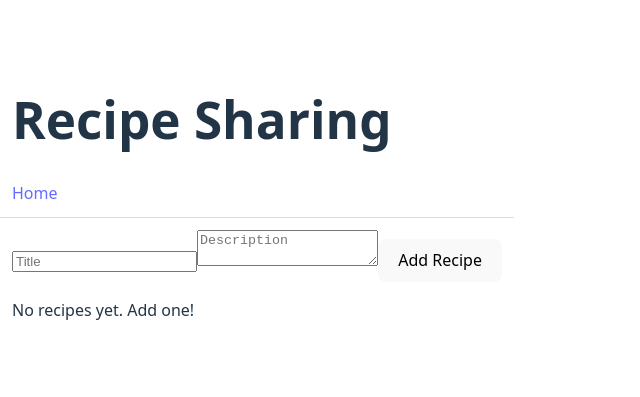
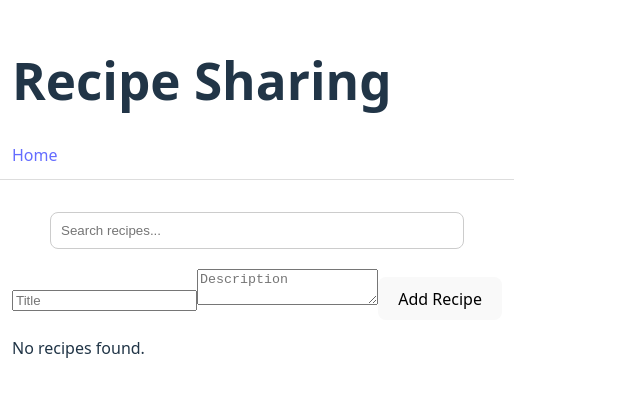
Before and after one commit to Black-Emperor33/alx-fe-reactjs, a React (Vite) app in the folder recipe-sharing-app/: page / in a window 1280 px wide. Shown: the part 203-600 px from the top of the page, without its empty margins (0-640 px from the left). Built offline with nearby package versions, Linux system fonts and the light colour scheme.

Commit message:
Implemented Advanced Search and Filtering Capabilities

```diff
--- a/recipe-sharing-app/src/App.jsx
+++ b/recipe-sharing-app/src/App.jsx
@@ -3,6 +3,7 @@ import RecipeList from './components/RecipeList'
 import AddRecipeForm from './components/AddRecipeForm'
 import RecipeDetails from './components/RecipeDetails'
 import EditRecipeForm from './components/EditRecipeForm'
+import SearchBar from './components/SearchBar'
 
 function App() {
 return (
@@ -19,6 +20,7 @@ return (
 path="/"
 element={
 <div>
+<SearchBar />
 <AddRecipeForm />
 <RecipeList />
 </div>
--- a/recipe-sharing-app/src/components/RecipeList.jsx
+++ b/recipe-sharing-app/src/components/RecipeList.jsx
@@ -1,14 +1,24 @@
+import { useEffect } from 'react'
 import { Link } from 'react-router-dom'
 import { useRecipeStore } from './recipeStore'
 
 const RecipeList = () => {
-const recipes = useRecipeStore((state) => state.recipes)
+const recipes = useRecipeStore((s) => s.recipes)
+const filteredRecipes = useRecipeStore((s) => s.filteredRecipes)
+const searchTerm = useRecipeStore((s) => s.searchTerm)
+const filterRecipes = useRecipeStore((s) => s.filterRecipes)
 
-if (!recipes.length) return <p>No recipes yet. Add one!</p>
+useEffect(() => {
+filterRecipes()
+}, [recipes, searchTerm, filterRecipes])
+
+const displayRecipes = searchTerm ? filteredRecipes : recipes
+
+if (!displayRecipes.length) return <p>No recipes found.</p>
 
 return (
 <div>
-{recipes.map((recipe) => (
+{displayRecipes.map((recipe) => (
 <div key={recipe.id} style={{ border: '1px solid #eee', padding: '8px', marginBottom: '8px' }}>
 <h3>{recipe.title}</h3>
 <p>{recipe.description}</p>
--- /dev/null
+++ b/recipe-sharing-app/src/components/SearchBar.jsx
@@ -0,0 +1,30 @@
+import { useRecipeStore } from './recipeStore';
+
+const SearchBar = () => {
+  const setSearchTerm = useRecipeStore((state) => state.setSearchTerm);
+  const filterRecipes = useRecipeStore((state) => state.filterRecipes);
+
+  const handleChange = (e) => {
+    setSearchTerm(e.target.value);
+    filterRecipes(); // runs each time user types
+  };
+
+  return (
+    <input
+      type="text"
+      placeholder="Search recipes..."
+      onChange={handleChange}
+      className="search-bar"
+      style={{
+        padding: '10px',
+        width: '80%',
+        margin: '20px auto',
+        display: 'block',
+        borderRadius: '8px',
+        border: '1px solid #ccc',
+      }}
+    />
+  );
+};
+
+export default SearchBar;
--- a/recipe-sharing-app/src/components/recipeStore.js
+++ b/recipe-sharing-app/src/components/recipeStore.js
@@ -1,16 +1,34 @@
-import { create } from 'zustand'
+import { create } from 'zustand';
 
 export const useRecipeStore = create((set) => ({
   recipes: [],
+
   addRecipe: (newRecipe) =>
     set((state) => ({ recipes: [...state.recipes, newRecipe] })),
+
   updateRecipe: (updated) =>
     set((state) => ({
-recipes: state.recipes.map((r) => (r.id === updated.id ? { ...r, ...updated } : r)),
+      recipes: state.recipes.map((r) =>
+        r.id === updated.id ? { ...r, ...updated } : r
+      ),
     })),
+
   deleteRecipe: (id) =>
-set((state) => ({ recipes: state.recipes.filter((r) => r.id !== id) })),
+    set((state) => ({
+      recipes: state.recipes.filter((r) => r.id !== id),
+    })),
+
   setRecipes: (recipes) => set({ recipes }),
-}))
+
+  searchTerm: '',
+  setSearchTerm: (term) => set({ searchTerm: term }),
+  filteredRecipes: [],
+  filterRecipes: () =>
+    set((state) => ({
+      filteredRecipes: state.recipes.filter((recipe) =>
+        recipe.title.toLowerCase().includes(state.searchTerm.toLowerCase())
+      ),
+    })),
+}));
 
 export default useRecipeStore;
```
Lines whose indentation alone changed are shown as unchanged.
